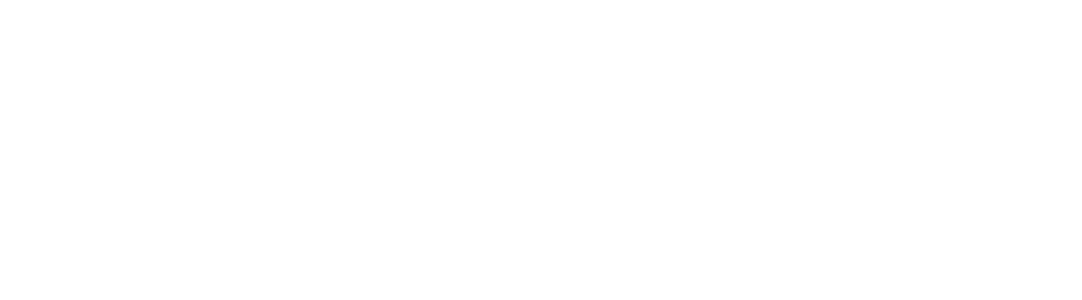
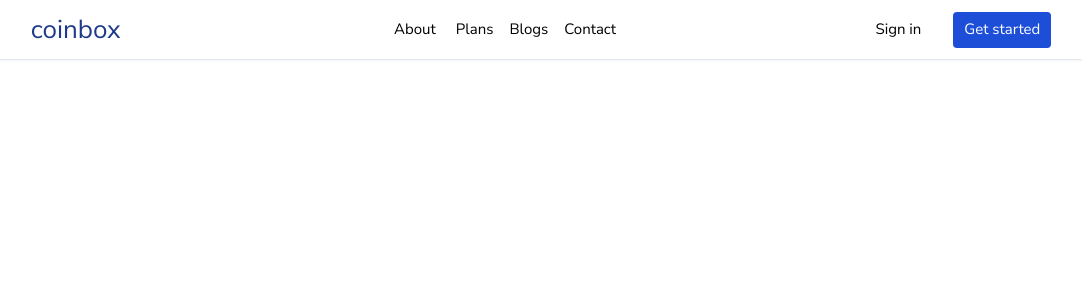
Before and after one commit to oladips772/authentication-app, a React (Create React App) app in the folder frontend/: page /login in a window 1280 px wide. Before the commit this address had no page. Shown: the top 300 px of the page, without its empty margins (107-1189 px from the left). Built offline with nearby package versions, Linux system fonts and the light colour scheme.

Commit message:
creating login page

```diff
--- a/frontend/src/App.js
+++ b/frontend/src/App.js
@@ -2,11 +2,13 @@
 import "./App.css";
 import { Routes, Route } from "react-router-dom";
 import Home from "./pages/Home";
+import Login from "./pages/Login";
 
 function App() {
   return (
     <Routes>
       <Route path="/" exact element={<Home />} />
+      <Route path="/login" element={<Login />} />
     </Routes>
   );
 }
--- a/frontend/src/components/Footer.js
+++ b/frontend/src/components/Footer.js
@@ -4,7 +4,7 @@
 
 function Footer() {
   return (
-    <div className="bg-blue-900 h-full flex flex-col md:flex lg:flex items-center justify-around pb-6 mt-4">
+    <div className="bg-blue-900 h-full flex flex-col items-center md:flex-row lg:flex-row justify-around pb-6 mt-4">
       <div className="px-4 mt-6 mb-8">
         <h1 className="text-2xl font-bold text-white ">coinbox</h1>
         <span className="text-white font-[400] text-sm">
--- a/frontend/src/components/Main.js
+++ b/frontend/src/components/Main.js
@@ -3,7 +3,6 @@
 import userPng from "../images/user.png";
 import moneyPng from "../images/money.png";
 import planPng from "../images/plan.png";
-import { AnimationOnScroll } from "react-animation-on-scroll";
 import "animate.css/animate.min.css";
 import axios from "axios";
 import currencyFormatter from "currency-formatter";
@@ -13,7 +12,6 @@
 function Main() {
   const { scrollYProgress } = useViewportScroll();
   const scale = useTransform(scrollYProgress, [0.95, 0.6], [1.1, 0.4]);
-  // const scale2 = useTransform(scrollYProgress, [0.9, 0.6], [1.1, 0.4]);
 
   const [coins, setCoins] = useState([]);
   const URL =
@@ -51,7 +49,12 @@
         </div>
       </motion.div>
       {/* COINS DIV */}
-      <div className="bg-white border border-slate-300 mb-10 mt-6">
+      <div
+        className="bg-white border border-slate-300 mb-10 mt-6"
+        initial={{ opacity: 0 }}
+        whileInView={{ opacity: 1 }}
+        viewport={{ once: false }}
+      >
         <div className="flex justify-between items-center p-4 border-b border-slate-300">
           <h4 className="mx-2 font-[500] text-lg text-gray-600">Name</h4>
           <h4 className="mx-2 font-[500] text-lg text-gray-600 ">Price</h4>
@@ -60,7 +63,12 @@
           </h4>
         </div>
         {coins?.slice(0, 13).map((coin) => (
-          <div className="flex justify-between items-center border-b border-slate-200 p-4 mx-4">
+          <div
+            className="flex justify-between items-center border-b border-slate-200 p-4 mx-4"
+            initial={{ opacity: 0 }}
+            whileInView={{ opacity: 1 }}
+            viewport={{ once: false }}
+          >
             <div className="flex items-center space-x-4 ">
               <img src={coin.image} alt="" className="h-[35px] w-[35px]" />
               <h4 className="font-[500] text-[20px]">{coin.name}</h4>
@@ -183,7 +191,7 @@
               Coinbox supports a variety of the most popular digital currencies.
             </p>
           </div>
-          <div className="flex flex-col md:flex-row lg:flex-row justify-between mt-6 w-full space-y-12">
+          <div className="flex flex-col mt-6 space-y-12 md:space-y-0 lg:space-y-0 items-center md:flex-row md:items-center lg:items-center lg:flex-row justify-between w-full">
             <div className="flex flex-col items-center space-y-4 mx-6">
               <img
                 src={userPng}
--- a/frontend/src/components/Navbar.js
+++ b/frontend/src/components/Navbar.js
@@ -106,7 +106,7 @@
         }`}
       >
         <Link
-          to="/"
+          to="/login"
           className={` ${
             !showNav
               ? "font-[500] mx-4 text-[15px]"
--- /dev/null
+++ b/frontend/src/pages/Login.js
@@ -0,0 +1,17 @@
+/** @format */
+
+import React from "react";
+import Navbar from "../components/Navbar";
+
+function Login() {
+  return (
+    <div>
+      <Navbar />
+      <div>
+        <h1>Login To Start Investing</h1>
+      </div>
+    </div>
+  );
+}
+
+export default Login;
```
